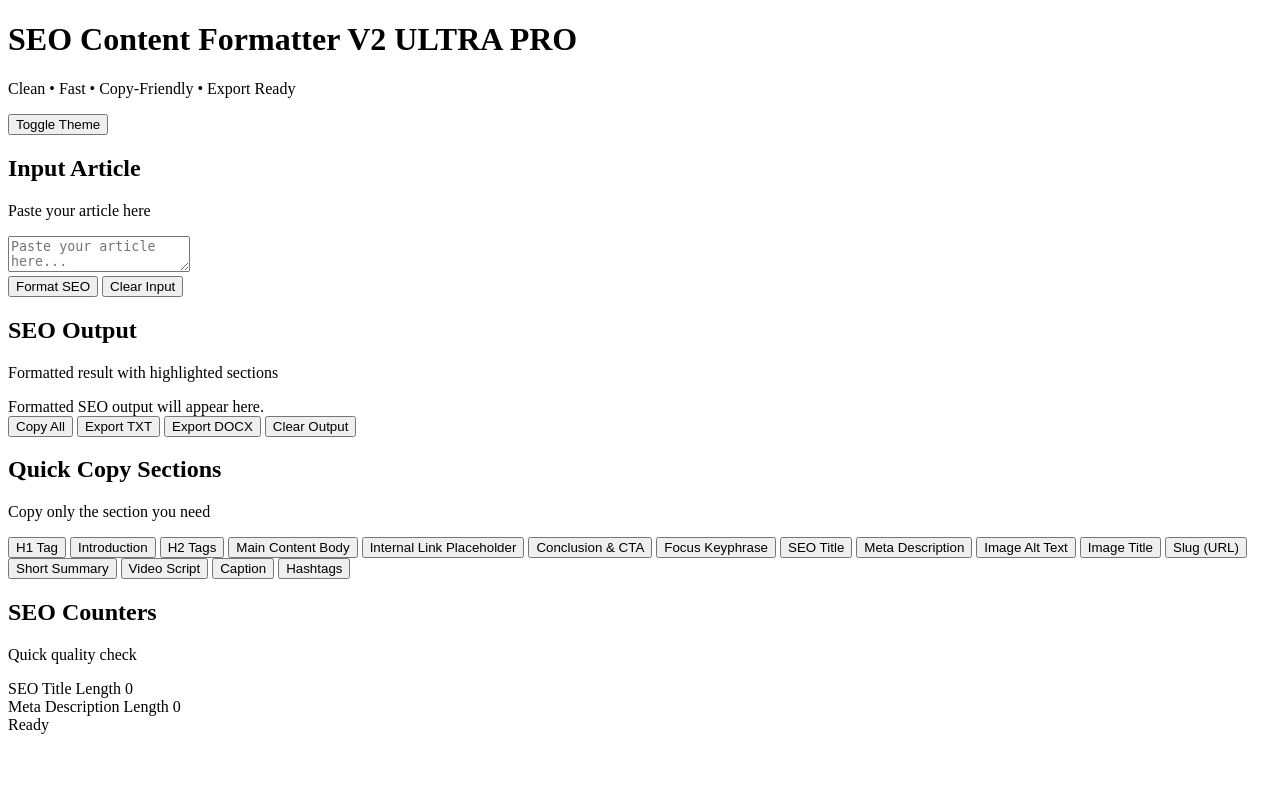
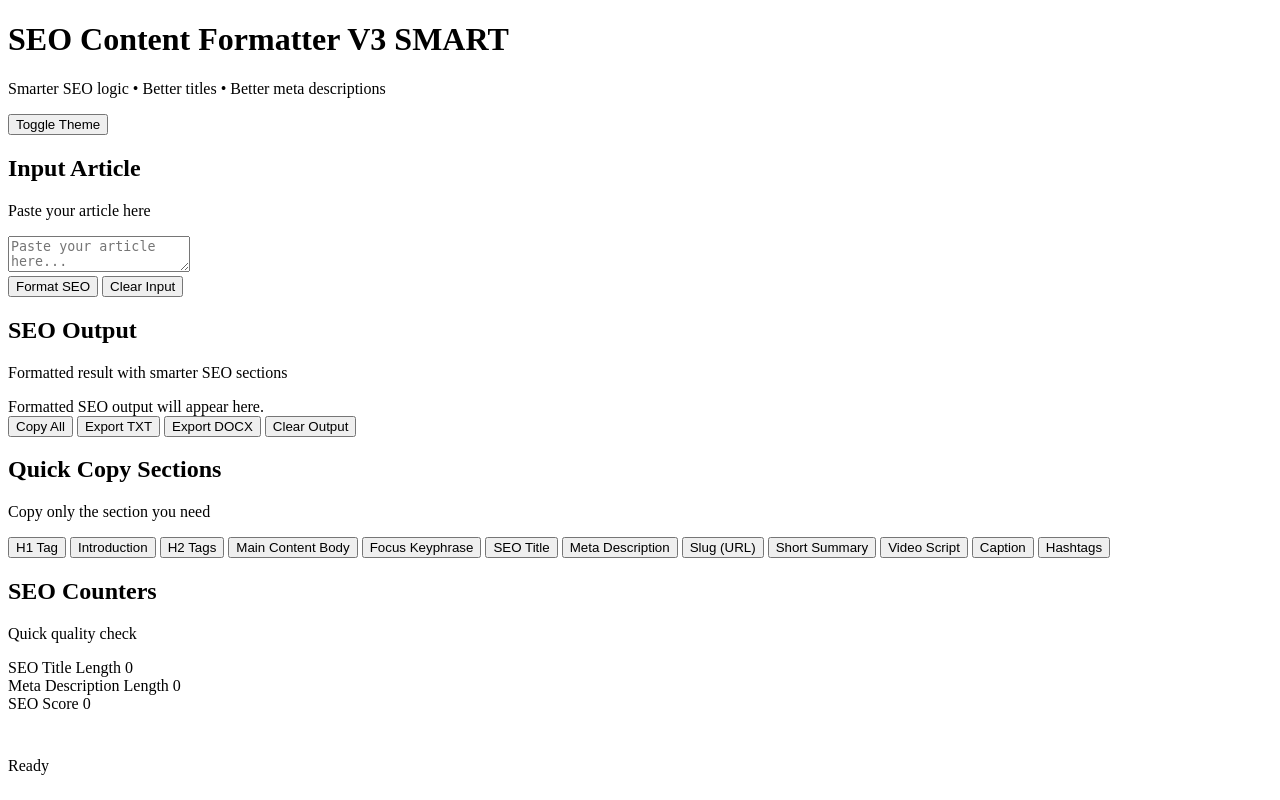
Before and after one commit to chanrathrin/SEO-web-tool, a Flask app: page / in a window 1280 px wide. Run offline with Flask 3, Linux system fonts and the light colour scheme.

Commit message:
Update index.html

```diff
--- a/templates/index.html
+++ b/templates/index.html
@@ -3,15 +3,15 @@
 <head>
   <meta charset="UTF-8" />
   <meta name="viewport" content="width=device-width, initial-scale=1.0" />
-  <title>SEO Content Formatter V2 ULTRA PRO</title>
+  <title>SEO Content Formatter V3 SMART</title>
   <link rel="stylesheet" href="{{ url_for('static', filename='style.css') }}" />
 </head>
 <body>
   <div class="app-shell">
     <header class="topbar">
       <div>
-        <h1>SEO Content Formatter V2 ULTRA PRO</h1>
-        <p>Clean • Fast • Copy-Friendly • Export Ready</p>
+        <h1>SEO Content Formatter V3 SMART</h1>
+        <p>Smarter SEO logic • Better titles • Better meta descriptions</p>
       </div>
       <button id="themeToggle" class="btn btn-primary">Toggle Theme</button>
     </header>
@@ -37,7 +37,7 @@
         <div class="card-head">
           <div>
             <h2>SEO Output</h2>
-            <p>Formatted result with highlighted sections</p>
+            <p>Formatted result with smarter SEO sections</p>
           </div>
         </div>
 
@@ -67,13 +67,9 @@
         <button class="copy-chip" data-section="Introduction">Introduction</button>
         <button class="copy-chip" data-section="H2 Tags">H2 Tags</button>
         <button class="copy-chip" data-section="Main Content Body">Main Content Body</button>
-        <button class="copy-chip" data-section="Internal Link Placeholder">Internal Link Placeholder</button>
-        <button class="copy-chip" data-section="Conclusion & CTA">Conclusion & CTA</button>
         <button class="copy-chip" data-section="Focus Keyphrase">Focus Keyphrase</button>
         <button class="copy-chip" data-section="SEO Title">SEO Title</button>
         <button class="copy-chip" data-section="Meta Description">Meta Description</button>
-        <button class="copy-chip" data-section="Image Alt Text">Image Alt Text</button>
-        <button class="copy-chip" data-section="Image Title">Image Title</button>
         <button class="copy-chip" data-section="Slug (URL)">Slug (URL)</button>
         <button class="copy-chip" data-section="Short Summary (20-second video)">Short Summary</button>
         <button class="copy-chip" data-section="Video Script">Video Script</button>
@@ -99,7 +95,13 @@
           <span class="stat-label">Meta Description Length</span>
           <span id="metaLength" class="stat-value">0</span>
         </div>
+        <div class="stat-box">
+          <span class="stat-label">SEO Score</span>
+          <span id="seoScore" class="stat-value">0</span>
+        </div>
       </div>
+
+      <div id="seoNotes" class="seo-notes"></div>
     </section>
 
     <footer class="statusbar">
```
